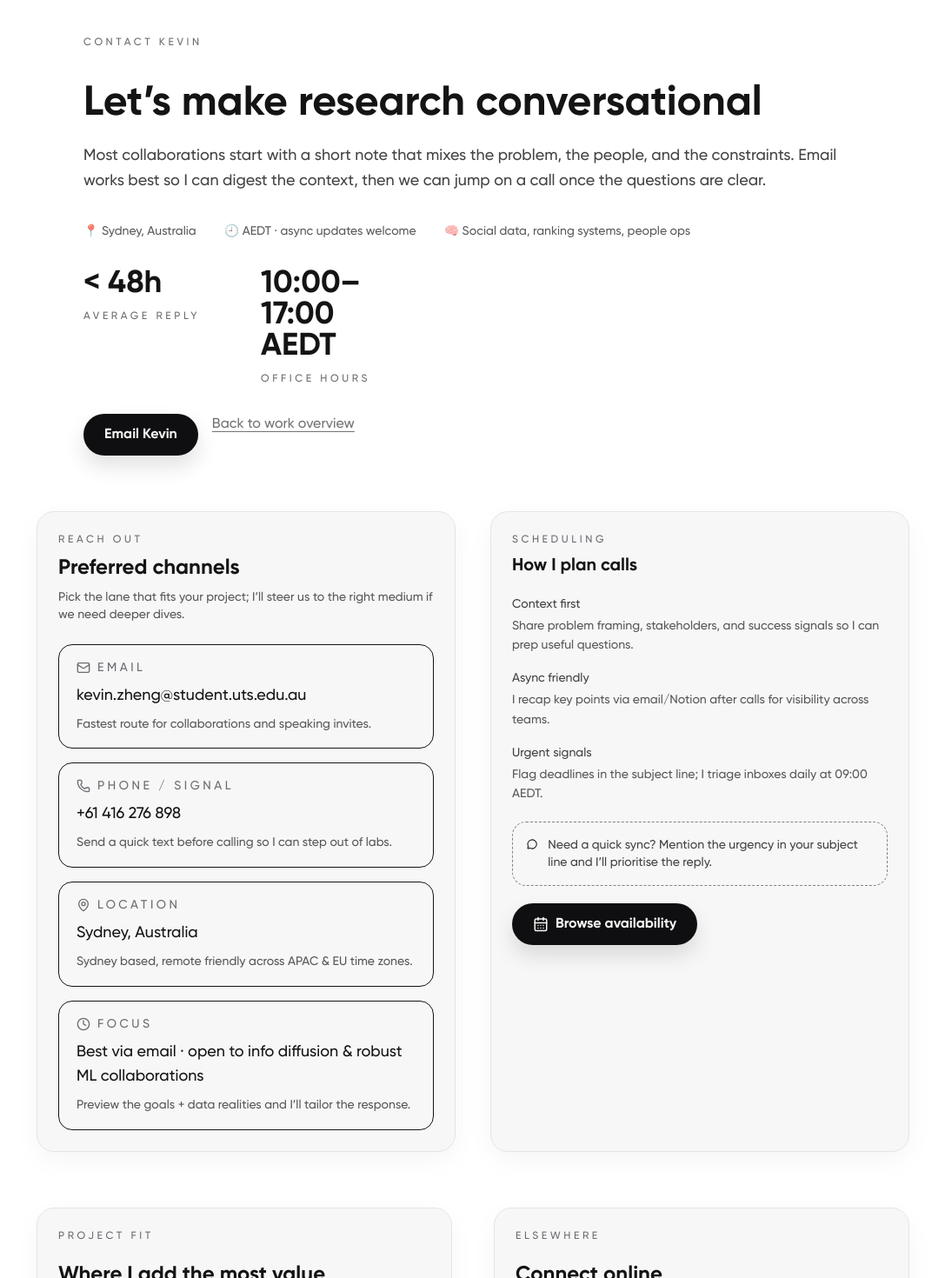
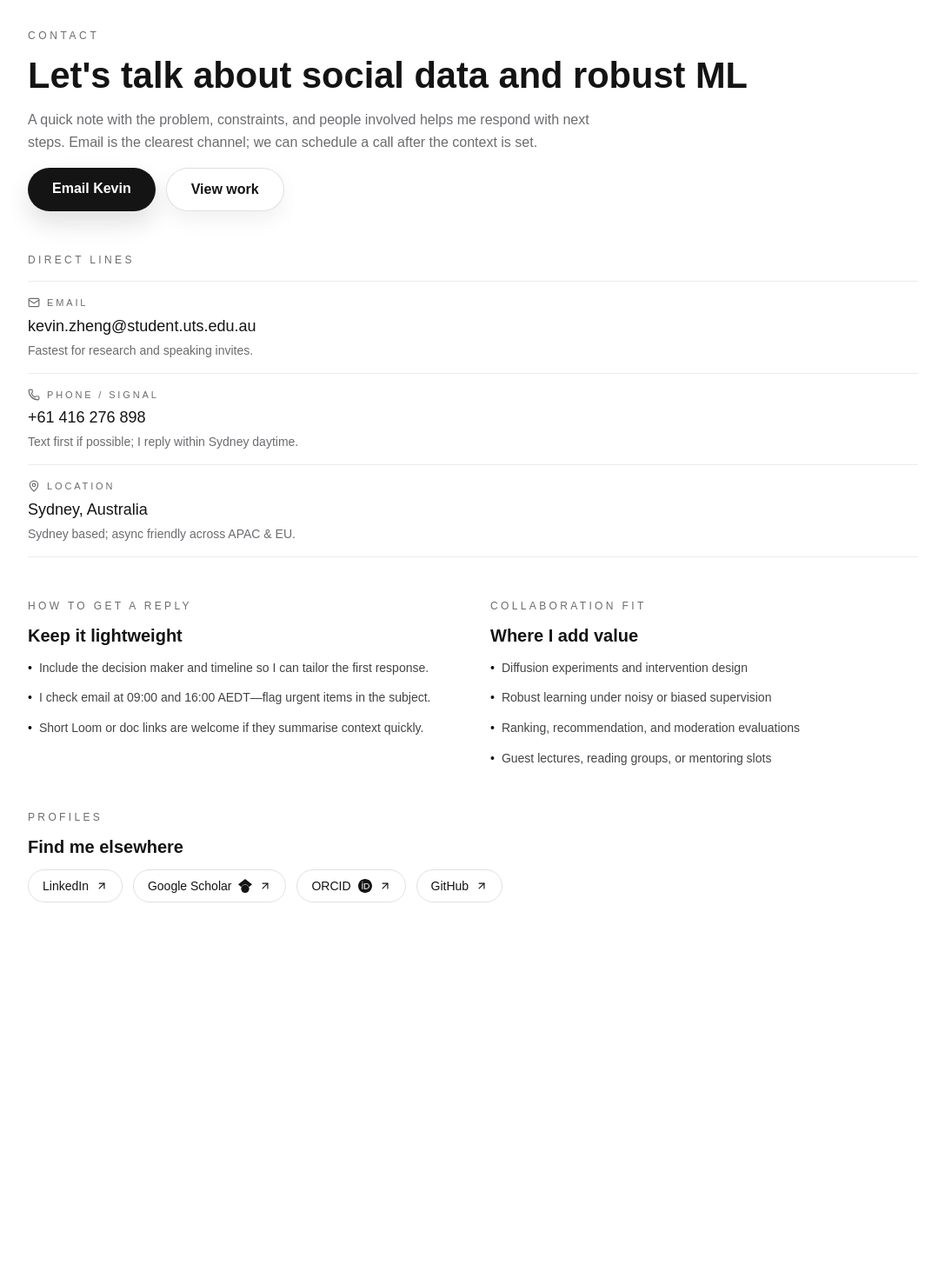
Before and after one commit to kyxzhe/kyxzhe.github.io, a Next.js app: page /contact in a window 1280 px wide. Shown: the part 120-1590 px from the top of the page at 87% size, without its empty margins (96-1183 px from the left). After the commit the page ends 1270 px from the top, so only its background shows below. Built offline with nearby package versions, Linux system fonts and the light colour scheme.

Commit message:
refactor: simplify contact page

```diff
--- a/src/app/contact/page.tsx
+++ b/src/app/contact/page.tsx
@@ -1,285 +1,161 @@
 "use client";
 
 import Link from "next/link";
-import { useState } from "react";
-import { motion } from "motion/react";
-import {
-  Mail,
-  Phone,
-  MapPin,
-  Clock,
-  MessageCircle,
-  Github,
-  Linkedin,
-  CalendarDays,
-} from "lucide-react";
+import { Mail, Phone, MapPin, ArrowUpRight } from "lucide-react";
 import Navbar from "@/components/Navbar";
 import Footer from "@/components/Footer";
-import {
-  cardVariants,
-  containerVariants,
-  textVariants,
-} from "@/lib/animation/variants";
 import { contactInfo } from "@/lib/constants/contact";
 import { socials } from "@/lib/constants/socials";
 import { GoogleScholarIcon, OrcidIcon } from "@/components/icons/AcademicIcons";
-import ContactModal from "@/components/ContactModal";
 
-const contactIntro = `Most collaborations start with a short note that mixes the problem, the people, and the constraints. Email works best so I can digest the context, then we can jump on a call once the questions are clear.`;
-
-const quickFacts = [
-  { value: "< 48h", label: "Average reply" },
-  { value: "10:00–17:00 AEDT", label: "Office hours" },
-];
-
-const contactChannels = [
+const directLines = [
   {
     label: "Email",
     value: contactInfo.email,
-    description: "Fastest route for collaborations and speaking invites.",
-    link: `mailto:${contactInfo.email}`,
+    hint: "Fastest for research and speaking invites.",
+    href: `mailto:${contactInfo.email}`,
     icon: Mail,
   },
   {
     label: "Phone / Signal",
     value: contactInfo.phone,
-    description: "Send a quick text before calling so I can step out of labs.",
-    link: `tel:${contactInfo.phoneRaw}`,
+    hint: "Text first if possible; I reply within Sydney daytime.",
+    href: `tel:${contactInfo.phoneRaw}`,
     icon: Phone,
   },
   {
     label: "Location",
     value: contactInfo.location,
-    description: "Sydney based, remote friendly across APAC & EU time zones.",
+    hint: "Sydney based; async friendly across APAC & EU.",
     icon: MapPin,
-  },
-  {
-    label: "Focus",
-    value: contactInfo.availability,
-    description: "Preview the goals + data realities and I’ll tailor the response.",
-    icon: Clock,
   },
 ];
 
-const schedulingNotes = [
-  {
-    title: "Context first",
-    detail: "Share problem framing, stakeholders, and success signals so I can prep useful questions.",
-  },
-  {
-    title: "Async friendly",
-    detail: "I recap key points via email/Notion after calls for visibility across teams.",
-  },
-  {
-    title: "Urgent signals",
-    detail: "Flag deadlines in the subject line; I triage inboxes daily at 09:00 AEDT.",
-  },
+const replyNotes = [
+  "Include the decision maker and timeline so I can tailor the first response.",
+  "I check email at 09:00 and 16:00 AEDT—flag urgent items in the subject.",
+  "Short Loom or doc links are welcome if they summarise context quickly.",
 ];
 
-const collaborationFocus = [
-  "Diffusion modelling & intervention strategy",
+const collaborationAreas = [
+  "Diffusion experiments and intervention design",
   "Robust learning under noisy or biased supervision",
-  "Designing reading groups, guest lectures, or mentoring",
-  "Evaluating ranking + moderation pipelines",
+  "Ranking, recommendation, and moderation evaluations",
+  "Guest lectures, reading groups, or mentoring slots",
 ];
 
 const socialLinks = [
-  { label: "LinkedIn", href: socials.linkedin, icon: <Linkedin size={18} /> },
-  { label: "Google Scholar", href: socials.googleScholar, icon: <GoogleScholarIcon className="w-5 h-5" /> },
-  { label: "ORCID", href: socials.orcid, icon: <OrcidIcon className="w-5 h-5" /> },
-  { label: "GitHub", href: socials.github, icon: <Github size={18} /> },
+  { label: "LinkedIn", href: socials.linkedin, icon: <ArrowUpRight size={14} /> },
+  { label: "Google Scholar", href: socials.googleScholar, icon: <ArrowUpRight size={14} /> },
+  { label: "ORCID", href: socials.orcid, icon: <ArrowUpRight size={14} /> },
+  { label: "GitHub", href: socials.github, icon: <ArrowUpRight size={14} /> },
 ];
 
 export default function ContactPage() {
-  const [isModalOpen, setIsModalOpen] = useState(false);
-
   return (
-    <div className="flex flex-col min-h-screen font-sans pt-2 md:pt-0 lg:py-6 xl:py-0 xl:pb-6 overflow-visible">
+    <div className="min-h-screen bg-white text-[#141414] dark:bg-[#0b0b0d] dark:text-[#f5f5f5]">
       <Navbar />
-      <motion.main
-        className="flex-1 flex flex-col items-center gap-16 px-4 md:px-16 lg:px-24 py-12"
-        variants={containerVariants}
-        initial="hidden"
-        animate="visible"
+      <main className="flex-1 mx-auto w-full max-w-5xl px-2 md:px-4 lg:px-0 py-6 flex flex-col gap-12">
+        <section className="mt-4 space-y-3">
+          <p className="text-xs uppercase tracking-[0.3em] text-muted-foreground">Contact</p>
+          <h1 className="text-[2.4rem] md:text-[2.6rem] font-semibold leading-tight text-foreground">
+            Let&apos;s talk about social data and robust ML
+          </h1>
+          <p className="text-[15px] md:text-base text-muted-foreground max-w-2xl leading-relaxed">
+            A quick note with the problem, constraints, and people involved helps me respond with next steps. Email is the clearest channel; we can schedule a call after the context is set.
+          </p>
+          <div className="flex flex-wrap gap-3 pt-1">
+            <Link
+              href={`mailto:${contactInfo.email}`}
+              className="px-6 md:px-7 py-3 rounded-full text-sm md:text-base font-semibold shadow-[0_14px_28px_rgba(0,0,0,0.12)] transition duration-200 hover:-translate-y-[2px] bg-[#141414] text-white dark:bg-[#f5f5f5] dark:text-[#0b0b0d]"
             >
-        <motion.section
-          className="max-w-4xl w-full flex flex-col gap-8"
-          variants={cardVariants}
-          initial="hidden"
-          animate="visible"
-        >
-          <motion.p
-            className="text-xs uppercase tracking-[0.3em] text-muted-foreground"
-            variants={textVariants}
-          >
-            Contact Kevin
-          </motion.p>
-          <div className="space-y-4">
-            <motion.h1
-              className="text-4xl md:text-5xl font-semibold leading-tight"
-              variants={textVariants}
-            >
-              Let’s make research conversational
-            </motion.h1>
-            <motion.p
-              className="text-base md:text-lg text-foreground/80 whitespace-pre-line leading-relaxed"
-              variants={textVariants}
-            >
-              {contactIntro}
-            </motion.p>
-          </div>
-          <motion.div
-            className="flex flex-wrap gap-x-8 gap-y-2 text-sm text-foreground/70"
-            variants={textVariants}
-          >
-            <span>📍 {contactInfo.location}</span>
-            <span>🕘 AEDT · async updates welcome</span>
-            <span>🧠 Social data, ranking systems, people ops</span>
-          </motion.div>
-          <motion.div
-            className="grid grid-cols-2 sm:max-w-sm gap-6"
-            variants={textVariants}
-          >
-            {quickFacts.map((fact) => (
-              <div key={fact.label}>
-                <p className="text-4xl font-semibold leading-none">{fact.value}</p>
-                <p className="text-xs uppercase tracking-[0.3em] text-muted-foreground mt-3">{fact.label}</p>
-              </div>
-            ))}
-          </motion.div>
-          <motion.div
-            className="flex flex-col sm:flex-row gap-4"
-            variants={textVariants}
-          >
-            <Link href={`mailto:${contactInfo.email}`} className="btn-primary inline-flex justify-center">
               Email Kevin
             </Link>
             <Link
-              href="/"
-              className="text-foreground/60 text-center underline underline-offset-4 hover:text-foreground transition-colors"
+              href="/publications"
+              className="px-6 md:px-7 py-3 rounded-full border text-sm md:text-base font-semibold transition duration-200 hover:-translate-y-[1px] border-[rgba(0,0,0,0.12)] bg-white text-foreground shadow-[0_10px_24px_rgba(0,0,0,0.06)] dark:border-[#666] dark:bg-[#1a1a1d] dark:text-white dark:shadow-[0_10px_24px_rgba(0,0,0,0.3)]"
             >
-              Back to work overview
+              View work
             </Link>
-          </motion.div>
-        </motion.section>
+          </div>
+        </section>
 
-        <motion.section
-          className="w-full max-w-5xl grid gap-10 lg:grid-cols-2"
-          variants={cardVariants}
-          initial="hidden"
-          animate="visible"
-        >
-          <div className="surface-card p-6 space-y-6">
-            <div className="space-y-2">
-              <p className="text-xs uppercase tracking-[0.3em] text-muted-foreground">Reach out</p>
-              <h2 className="text-2xl font-semibold">Preferred channels</h2>
-              <p className="text-sm text-foreground/70">Pick the lane that fits your project; I’ll steer us to the right medium if we need deeper dives.</p>
-            </div>
-            <div className="space-y-4">
-              {contactChannels.map(({ label, value, description, link, icon: Icon }) => {
-                const content = (
-                  <div className="flex flex-col gap-2">
-                    <div className="flex items-center gap-2 text-sm uppercase tracking-[0.25em] text-muted-foreground">
-                      <Icon size={16} />
+        <section className="space-y-4">
+          <p className="text-xs uppercase tracking-[0.28em] text-muted-foreground">Direct lines</p>
+          <div className="border-y border-[rgba(0,0,0,0.08)] dark:border-white/15 divide-y divide-[rgba(0,0,0,0.08)] dark:divide-white/15">
+            {directLines.map(({ label, value, hint, href, icon: Icon }) => {
+              const Row = (
+                <div className="flex flex-col gap-1 py-4">
+                  <div className="flex items-center gap-2 text-[11px] uppercase tracking-[0.26em] text-muted-foreground">
+                    {Icon && <Icon size={14} />}
                     <span>{label}</span>
                   </div>
                   <p className="text-lg font-medium text-foreground">{value}</p>
-                    <p className="text-sm text-foreground/70 leading-relaxed">{description}</p>
+                  <p className="text-sm text-muted-foreground">{hint}</p>
                 </div>
               );
 
-                return link ? (
-                  <Link
-                    key={label}
-                    href={link}
-                    className="block rounded-2xl border border-border/70 px-5 py-4 hover:border-foreground/50 transition-colors"
-                  >
-                    {content}
+              return href ? (
+                <Link key={label} href={href} className="block hover:text-foreground transition-colors">
+                  {Row}
                 </Link>
               ) : (
-                  <div key={label} className="rounded-2xl border border-border/70 px-5 py-4">
-                    {content}
-                  </div>
+                <div key={label}>{Row}</div>
               );
             })}
           </div>
-          </div>
+        </section>
 
-          <div className="surface-card p-6 flex flex-col gap-5">
-            <div className="space-y-2">
-              <p className="text-xs uppercase tracking-[0.3em] text-muted-foreground">Scheduling</p>
-              <h3 className="text-xl font-semibold">How I plan calls</h3>
-            </div>
-            <div className="space-y-4 text-sm text-foreground/80">
-              {schedulingNotes.map((note) => (
-                <div key={note.title} className="space-y-1">
-                  <p className="font-medium">{note.title}</p>
-                  <p className="text-foreground/70 leading-relaxed">{note.detail}</p>
-                </div>
-              ))}
-            </div>
-            <div className="rounded-2xl border border-dashed border-[var(--accent)]/50 px-4 py-4 flex gap-3 items-start text-sm text-foreground/80">
-              <MessageCircle size={18} className="text-[var(--accent)]" />
-              <p>Need a quick sync? Mention the urgency in your subject line and I’ll prioritise the reply.</p>
-            </div>
-            <button
-              type="button"
-              onClick={() => setIsModalOpen(true)}
-              className="btn-primary inline-flex items-center gap-2 w-fit"
-            >
-              <CalendarDays size={18} />
-              Browse availability
-            </button>
-          </div>
-        </motion.section>
-
-        <motion.section
-          className="w-full max-w-5xl grid gap-12 lg:grid-cols-2"
-          variants={cardVariants}
-          initial="hidden"
-          animate="visible"
-        >
-          <div className="surface-card p-6 space-y-5">
-            <p className="text-xs uppercase tracking-[0.3em] text-muted-foreground">Project fit</p>
-            <h2 className="text-2xl font-semibold">Where I add the most value</h2>
-            <p className="text-sm text-foreground/70 leading-relaxed">
-              I collaborate with researchers, civic orgs, and product teams who need rigorous takes on social data problems. Bring messy datasets, moderation decisions, or ranking questions.
-            </p>
-            <ul className="space-y-3 text-sm text-foreground/80">
-              {collaborationFocus.map((focus) => (
-                <li key={focus} className="flex items-start gap-2">
+        <section className="grid gap-10 lg:grid-cols-2">
+          <div className="space-y-3">
+            <p className="text-xs uppercase tracking-[0.28em] text-muted-foreground">How to get a reply</p>
+            <h2 className="text-xl font-semibold text-foreground">Keep it lightweight</h2>
+            <ul className="space-y-3 text-sm text-foreground/80 leading-relaxed">
+              {replyNotes.map((note) => (
+                <li key={note} className="flex gap-2">
                   <span className="text-[var(--accent)]">•</span>
-                  <span className="leading-relaxed">{focus}</span>
+                  <span>{note}</span>
                 </li>
               ))}
             </ul>
           </div>
 
-          <div className="surface-card p-6 space-y-5">
-            <p className="text-xs uppercase tracking-[0.3em] text-muted-foreground">Elsewhere</p>
-            <h2 className="text-2xl font-semibold">Connect online</h2>
           <div className="space-y-3">
+            <p className="text-xs uppercase tracking-[0.28em] text-muted-foreground">Collaboration fit</p>
+            <h2 className="text-xl font-semibold text-foreground">Where I add value</h2>
+            <ul className="space-y-3 text-sm text-foreground/80 leading-relaxed">
+              {collaborationAreas.map((area) => (
+                <li key={area} className="flex gap-2">
+                  <span className="text-[var(--accent)]">•</span>
+                  <span>{area}</span>
+                </li>
+              ))}
+            </ul>
+          </div>
+        </section>
+
+        <section className="space-y-3">
+          <p className="text-xs uppercase tracking-[0.28em] text-muted-foreground">Profiles</p>
+          <h2 className="text-xl font-semibold text-foreground">Find me elsewhere</h2>
+          <div className="flex flex-wrap gap-3">
             {socialLinks.map(({ label, href, icon }) => (
               <Link
                 key={label}
                 href={href}
                 target="_blank"
                 rel="noopener noreferrer"
-                  className="card-row hoverable gap-3"
+                className="flex items-center gap-2 px-4 py-2 border border-[rgba(0,0,0,0.12)] dark:border-white/20 rounded-full text-sm font-medium hover:-translate-y-[1px] transition"
               >
+                <span>{label}</span>
+                {label === "Google Scholar" && <GoogleScholarIcon className="w-4 h-4" />}
+                {label === "ORCID" && <OrcidIcon className="w-4 h-4" />}
                 {icon}
-                  <span>{label}</span>
               </Link>
             ))}
           </div>
-            <p className="text-sm text-foreground/70 leading-relaxed">
-              I share drafts, slides, and reading group notes across these channels. Add a quick line about how you’d like to collaborate.
-            </p>
-          </div>
-        </motion.section>
-      </motion.main>
+        </section>
+      </main>
       <Footer className="mb-4" />
-      <ContactModal isOpen={isModalOpen} onClose={() => setIsModalOpen(false)} />
     </div>
   );
 }
```
Lines whose indentation alone changed are shown as unchanged.
